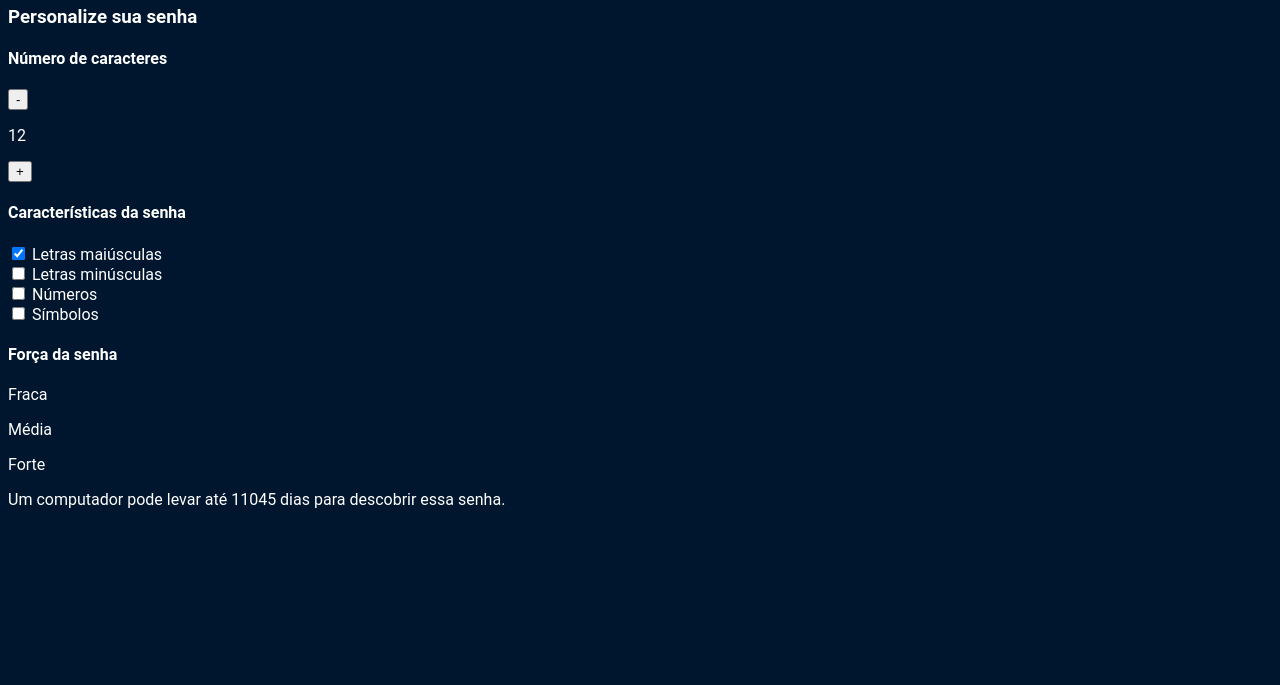
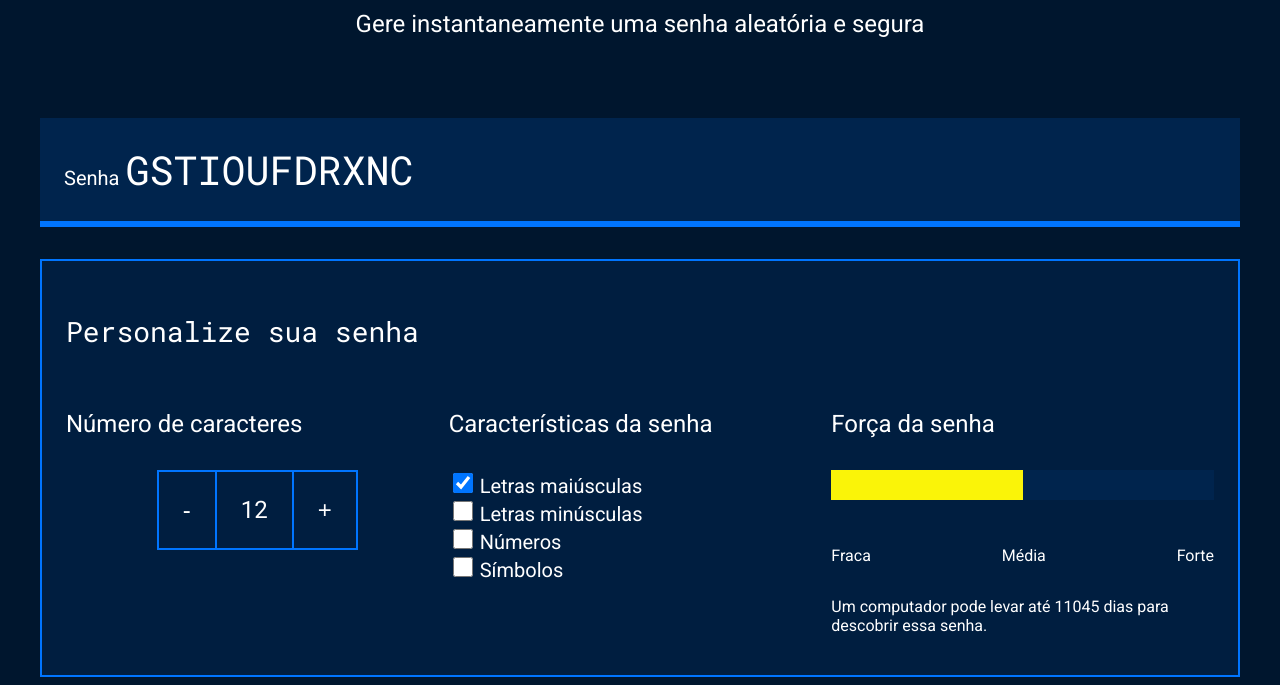
Before and after one commit to danigethub345/gerador-de-senha, a plain HTML site: page index.html in a window 1280 px wide. Shown: the part 208-893 px from the top of the page. Before the commit the page ends 800 px from the top, so only its background shows below. Drawn offline with Linux system fonts and the light colour scheme.

Commit message:
Update style.css

```diff
--- a/style.css
+++ b/style.css
@@ -1,3 +1,5 @@
+@import url('https://fonts.googleapis.com/css2?family=Roboto&family=Roboto+Mono&display=swap');
+
 :root{
     --branco: white;
     --cor-de-fundo: #00162E;
@@ -7,12 +9,144 @@
     --roboto: 'Roboto', sans-serif;
     --roboto-mono: 'Roboto Mono', monospace;
 }
+
+*{
+    font-weight: 400;
+}
+
 body{
     color: var(--branco);
     background-color: var(--cor-de-fundo);
     font-family: var(--roboto);
 }
 
+.titulo-principal{
+    font-family: var(--roboto-mono);
+    font-size: 32px;
+}
+
 .titulo-secundario{
     font-size: 24px;
 }
+
+.conteudo-titulo{
+    text-align: center;
+    margin-top: 80px;
+}
+
+.conteudo-senha{
+    margin-top: 80px;
+    background: var(--fundo-senha);
+    padding: 24px;
+    border-bottom: 6px solid var(--borda);
+}
+
+#campo-senha{
+    background-color: var(--fundo-senha);
+    border: none;
+    color: var(--branco);
+    font-family: var(--roboto-mono);
+    font-size: 40px;
+    width: 70%;
+}
+
+#campo-senha:focus{
+    outline: none;
+}
+
+.conteudo{
+    max-width: 1200px;
+    margin: 0 auto;
+}
+
+.parametro{
+    background-color: var(--fundo-texto);
+    border: 2px solid var(--borda);
+    margin-top: 32px;
+    padding: 24px;
+}
+
+.parametro-titulo{
+    font-family: var(--roboto-mono);
+    font-size: 28px;
+}
+
+.parametro-senha__titulo{
+    font-size:24px;
+}
+
+.parametro-coluna__senha{
+    display: flex;
+    flex-direction: column;
+    justify-content: center;
+}
+.parametro-senha{
+    width: 50%;
+    margin: 0 auto;
+}
+
+.parametro-senha-botoes{
+    display: flex;
+    justify-content: center;
+}
+
+.parametro-senha__botao{
+    background-color: var(--fundo-texto);
+    color: var(--branco);
+    border: 2px solid var(--borda);
+    padding: 24px;
+    font-size: 24px;
+    cursor: pointer;
+}
+.parametro-senha__texto{
+    padding: 24px;
+    border-top: 2px solid var(--borda);
+    border-bottom: 2px solid var(--borda);
+    margin: 0;
+    font-size: 24px;
+}
+
+label{
+    font-size: 20px;
+}
+
+.checkbox{
+    width: 20px;
+    height: 20px;
+    cursor: pointer;
+}
+
+.barra{
+    background-color: var(--fundo-senha);
+    height: 30px;
+    width: 100%;
+}
+.forca{
+    height: 30px;
+    position: relative;
+    bottom: 30px;
+}
+.fraca{
+    width: 25%;
+    background-color: #E71B32;
+}
+.media{
+    background-color: #FAF408;
+    width: 50%;
+}
+.forte{
+    background-color: #00FF85;
+    width: 100%;
+}
+
+.parametro-senha-textos{
+    display: flex;
+    justify-content: space-between;
+}
+
+
+@media screen and (min-width: 768px) {
+    .parametro-coluna__senha{
+        flex-direction: row;
+    }
+}
```
